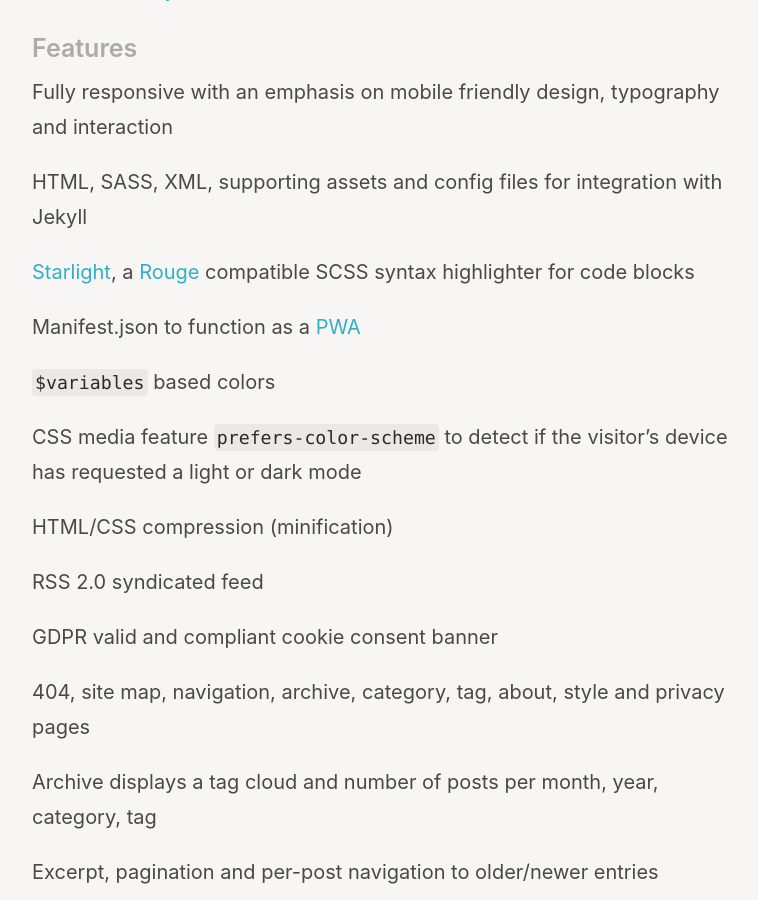
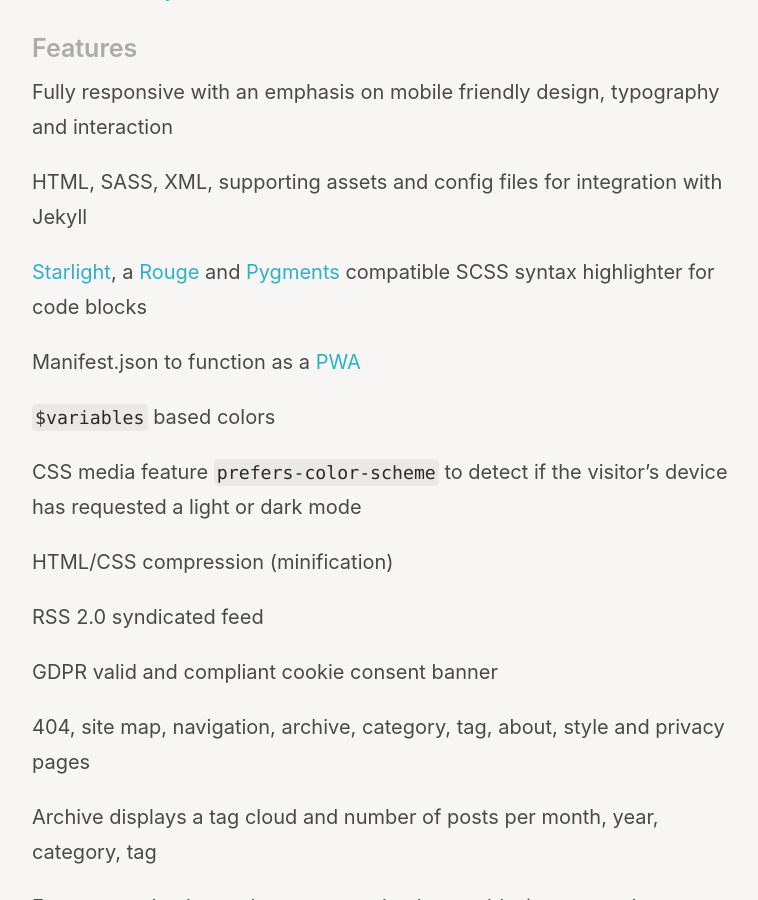
Before and after one commit to wertercatt/tooters, a Jekyll site: the page built from quattle.md, in a window 1280 px wide and 900 px high, scrolled down 604 px. Shown: the whole window, without its empty margins (258-1016 px from the left). Built offline with Jekyll 4.4.1, drawn with Linux system fonts in a browser that asks for light colours.

Commit message:
Updated quattle.md

```diff
--- a/quattle.md
+++ b/quattle.md
@@ -20,7 +20,7 @@ Fully responsive with an emphasis on mobile friendly design, typography and inte
 
 HTML, SASS, XML, supporting assets and config files for integration with Jekyll
 
-[Starlight](https://github.com/victorwynne/starlight), a [Rouge](https://github.com/rouge-ruby/rouge) compatible SCSS syntax highlighter for code blocks
+[Starlight](https://github.com/victorwynne/starlight), a [Rouge](https://github.com/rouge-ruby/rouge) and [Pygments](https://github.com/pygments/pygments) compatible SCSS syntax highlighter for code blocks
 
 Manifest.json to function as a [PWA](https://developer.mozilla.org/en-US/docs/Web/Progressive_web_apps)
 
```
